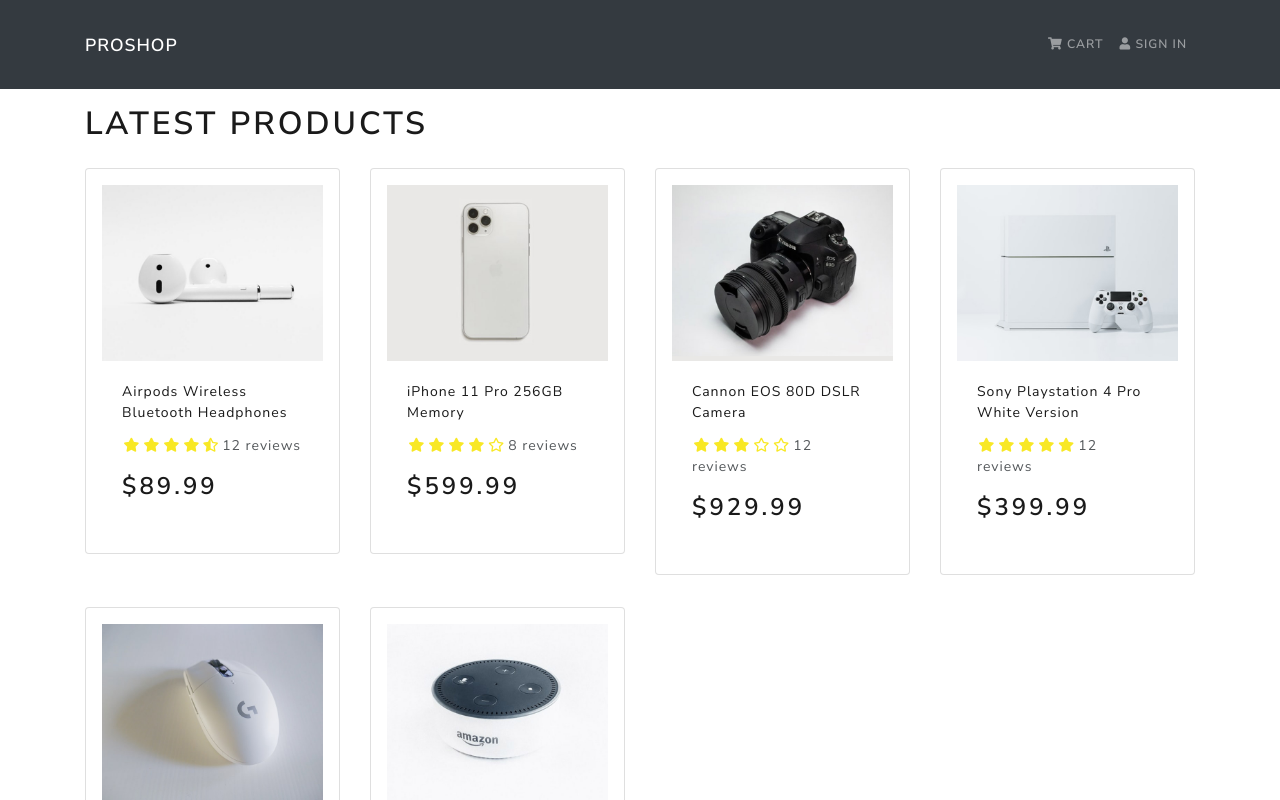
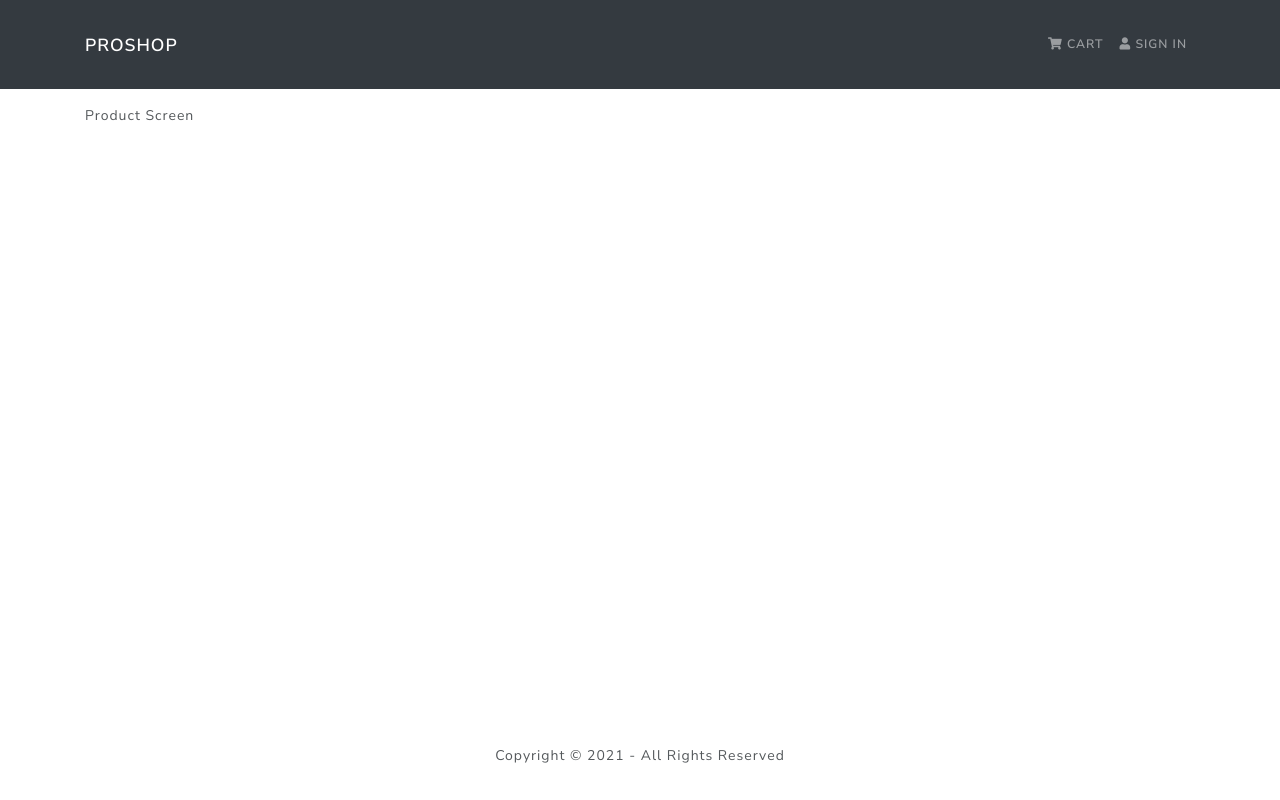
Before and after one commit to mrmezan06/ProShop, a React (Create React App) app in the folder frontend/: page /product/1 in a window 1280 px wide. Shown: the top 800 px of the page. Built offline with nearby package versions, Linux system fonts and the light colour scheme.

Commit message:
Implementing React Router and change anchor tag to Link

```diff
--- a/frontend/package.json
+++ b/frontend/package.json
@@ -9,6 +9,8 @@
     "react": "^18.2.0",
     "react-bootstrap": "^2.7.0",
     "react-dom": "^18.2.0",
+    "react-router-bootstrap": "^0.26.2",
+    "react-router-dom": "^6.6.2",
     "react-scripts": "5.0.1",
     "web-vitals": "^2.1.4"
   },
--- a/frontend/src/App.js
+++ b/frontend/src/App.js
@@ -2,18 +2,23 @@
 import Header from './components/Header';
 import Footer from './components/Footer';
 import HomeScreen from './screens/HomeScreen';
+import { BrowserRouter as Router, Route, Routes } from 'react-router-dom';
+import ProductScreen from './screens/ProductScreen';
 
 const App = () => {
   return (
-    <>
+    <Router>
       <Header />
       <main>
         <Container className="py-3">
-          <HomeScreen />
+          <Routes>
+            <Route path="/" element={<HomeScreen />} exact />
+            <Route path="/product/:id" element={<ProductScreen />} />
+          </Routes>
         </Container>
       </main>
       <Footer />
-    </>
+    </Router>
   );
 };
 
--- a/frontend/src/components/Header.jsx
+++ b/frontend/src/components/Header.jsx
@@ -1,4 +1,5 @@
 import React from 'react';
+import { LinkContainer } from 'react-router-bootstrap';
 import { Container, Nav, Navbar } from 'react-bootstrap';
 
 const Header = () => {
@@ -6,16 +7,22 @@
     <header>
       <Navbar bg="dark" variant="dark" expand="lg" collapseOnSelect>
         <Container>
-          <Navbar.Brand href="/">ProShop</Navbar.Brand>
+          <LinkContainer to="/">
+            <Navbar.Brand>ProShop</Navbar.Brand>
+          </LinkContainer>
           <Navbar.Toggle aria-controls="basic-navbar-nav" />
           <Navbar.Collapse id="basic-navbar-nav">
             <Nav className="ml-auto">
-              <Nav.Link href="/cart">
-                <i className="fas fa-shopping-cart"></i> Cart
-              </Nav.Link>
-              <Nav.Link href="/login">
-                <i className="fas fa-user"></i> Sign In
-              </Nav.Link>
+              <LinkContainer to="/cart">
+                <Nav.Link>
+                  <i className="fas fa-shopping-cart"></i> Cart
+                </Nav.Link>
+              </LinkContainer>
+              <LinkContainer to="/login">
+                <Nav.Link>
+                  <i className="fas fa-user"></i> Sign In
+                </Nav.Link>
+              </LinkContainer>
             </Nav>
           </Navbar.Collapse>
         </Container>
--- a/frontend/src/components/Product.jsx
+++ b/frontend/src/components/Product.jsx
@@ -1,19 +1,20 @@
 import React from 'react';
 import { Card } from 'react-bootstrap';
+import { Link } from 'react-router-dom';
 import Rating from './Rating';
 
 const Product = ({ product }) => {
   return (
     <Card className="my-3 p-3 rounded">
-      <a href={`/product/${product._id}`}>
+      <Link to={`/product/${product._id}`}>
         <Card.Img src={product.image} variant="top" />
-      </a>
+      </Link>
       <Card.Body>
-        <a href={`/product/${product._id}`}>
+        <Link to={`/product/${product._id}`}>
           <Card.Title as="div">
             <strong>{product.name}</strong>
           </Card.Title>
-        </a>
+        </Link>
         <Card.Text as="div">
           <Rating
             key={product._id}
--- /dev/null
+++ b/frontend/src/screens/ProductScreen.jsx
@@ -0,0 +1,7 @@
+import React from 'react';
+
+const ProductScreen = () => {
+  return <div>Product Screen</div>;
+};
+
+export default ProductScreen;
```
Also changed, not shown: 1 other file (tests, documents, lock files or other folders).
